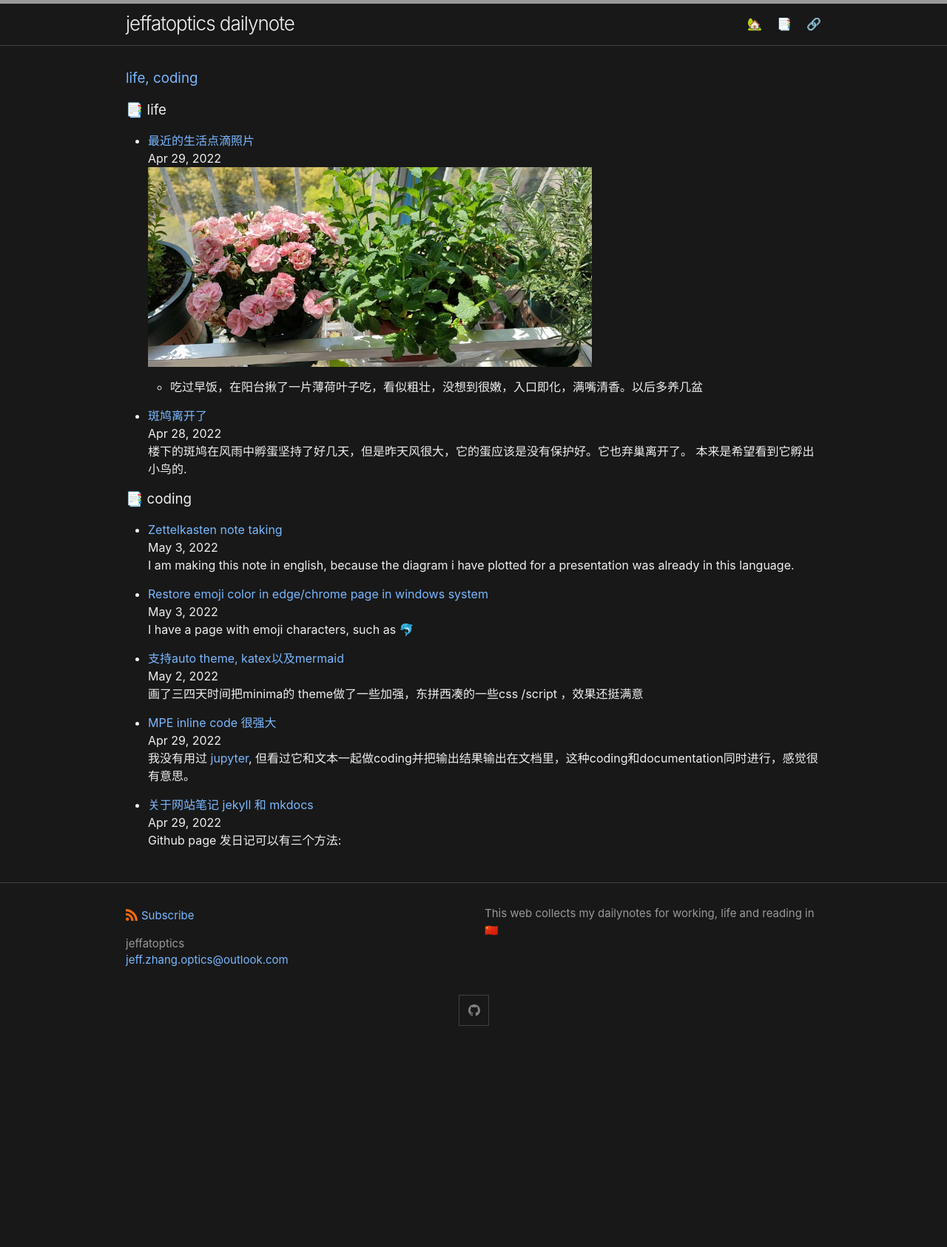
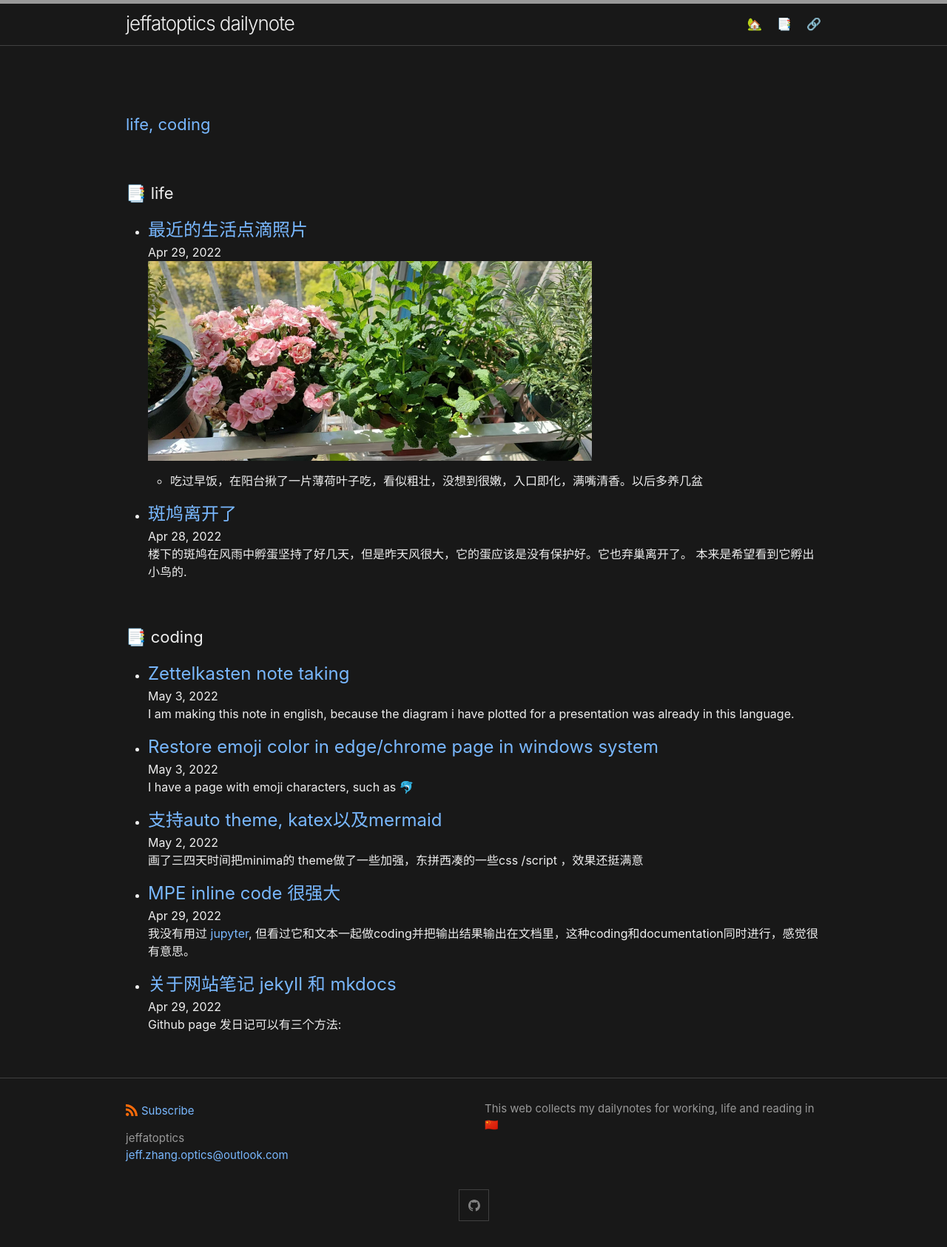
Before and after one commit to jeffatoptics/jeffblog, a Jekyll site: the page built from category.md, in a window 1280 px wide. Shown: the whole page at 74% size. Built offline with Jekyll 4.4.1, drawn with Linux system fonts in a browser that asks for light colours; nearby versions of some CDN libraries; before the commit the page ends 1422 px from its top, so only the background shows below that.

Commit message:
update category

```diff
--- /dev/null
+++ b/_layouts/page-simple.html
@@ -0,0 +1,10 @@
+---
+layout: default
+---
+<article class="post">
+
+  <div class="post-content">
+    {{ content }}
+  </div>
+
+</article>
--- a/category.md
+++ b/category.md
@@ -11,7 +11,7 @@ math: katex
   <h3 id="{{ cgy[0] | slugify }}">📑 {{ cgy[0] }}</h3>
   <ul>
     {% for post in cgy[1] %}
-      <li><a href="{{ site.baseurl }}{{ post.url }}">{{ post.title }}</a></li>
+      <li><a class="post-link" href="{{ site.baseurl }}{{ post.url }}">{{ post.title }}</a></li>
       {{ post.date | date: "%b %-d, %Y" }}
       {{ post.excerpt }}
     {% endfor %}
```
Also changed, not shown: other parts of category.md (+1 -1 lines), header1.md (+1 -1 lines).
